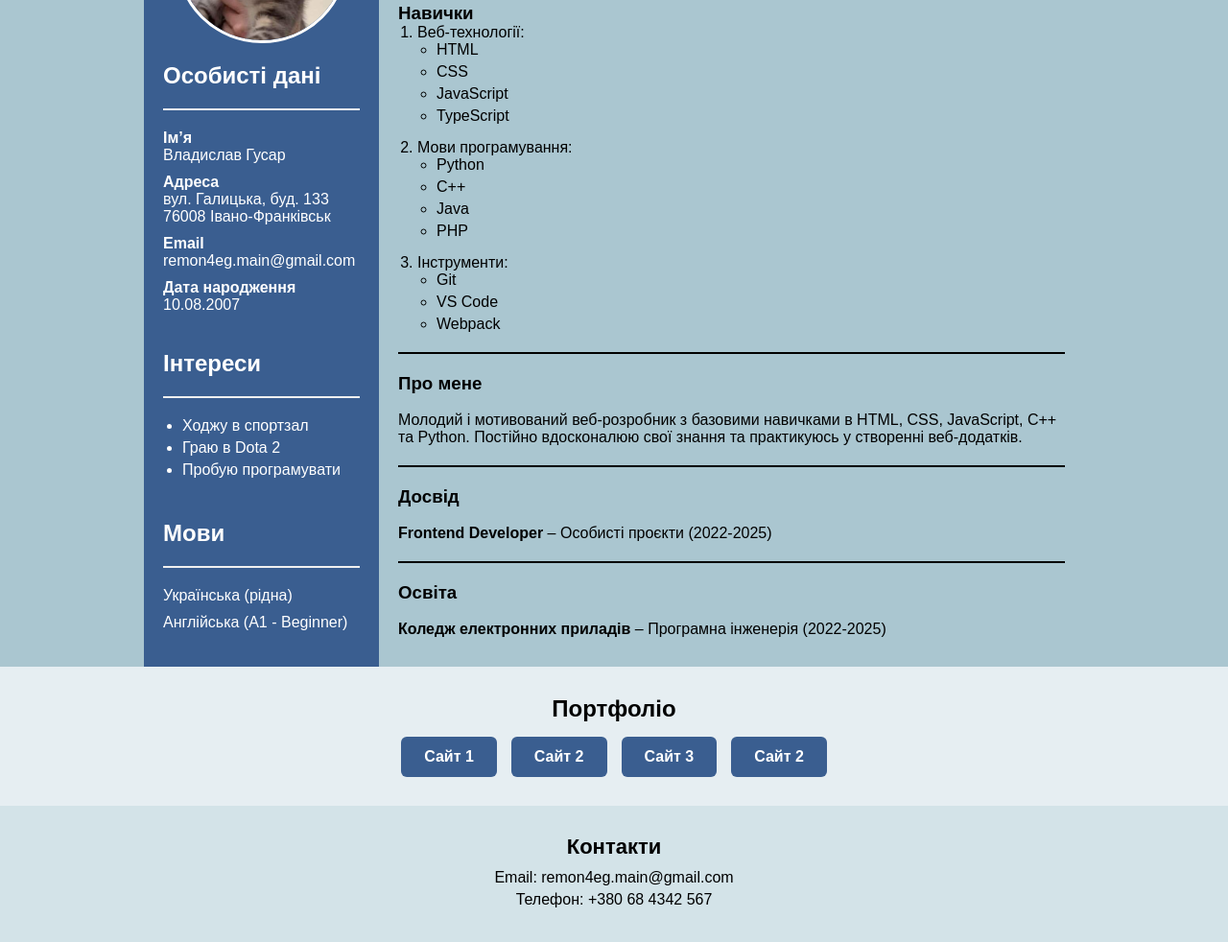
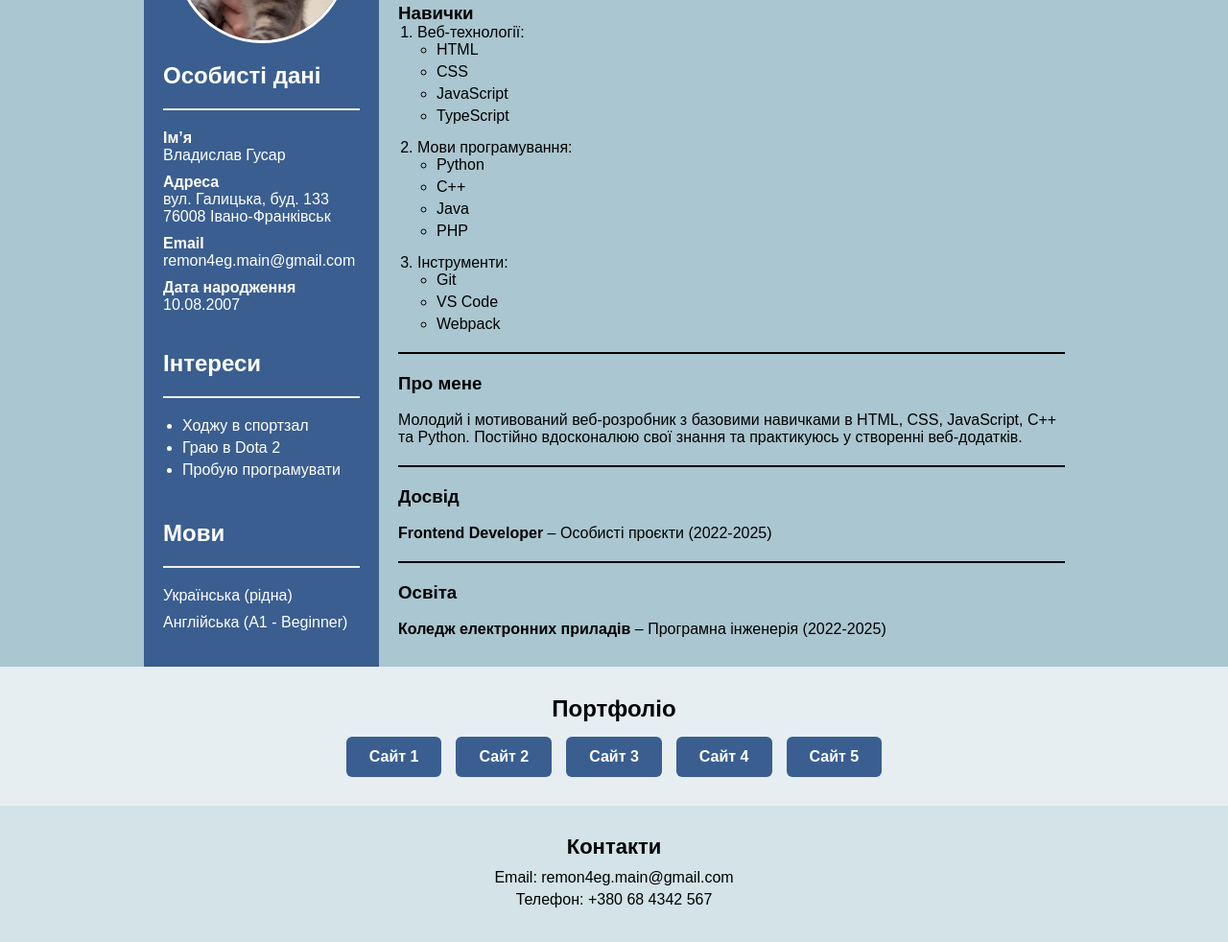
Before and after one commit to Remon4eg/remon4eg.github.io, a plain HTML site: page index.html in a window 1280 px wide. Shown: the part 223-1205 px from the top of the page at 96% size. Drawn offline with Linux system fonts and the light colour scheme.

Commit message:
Update index.html

```diff
--- a/index.html
+++ b/index.html
@@ -87,18 +87,17 @@
         </div>
     </div>
 
-    <!-- Портфоліо -->
     <section id="portfolio" class="portfolio-section">
         <h3>Портфоліо</h3>
         <div class="portfolio-links">
             <a href="lr1/index.html" target="_blank" class="portfolio-button">Сайт 1</a>
             <a href="lr4/task1/index.html" target="_blank" class="portfolio-button">Сайт 2</a>
             <a href="lr4/task2/index.html" target="_blank" class="portfolio-button">Сайт 3</a>
-            <a href="" target="_blank" class="portfolio-button">Сайт 2</a>
+            <a href="lr4/task3/index.html" target="_blank" class="portfolio-button">Сайт 4</a>
+            <a href="lr4/task4/index.html" target="_blank" class="portfolio-button">Сайт 5</a>
         </div>
     </section>
 
-    <!-- Контакти -->
     <section id="contacts" class="contacts-section">
         <h3>Контакти</h3>
         <p>Email: remon4eg.main@gmail.com</p>
```
